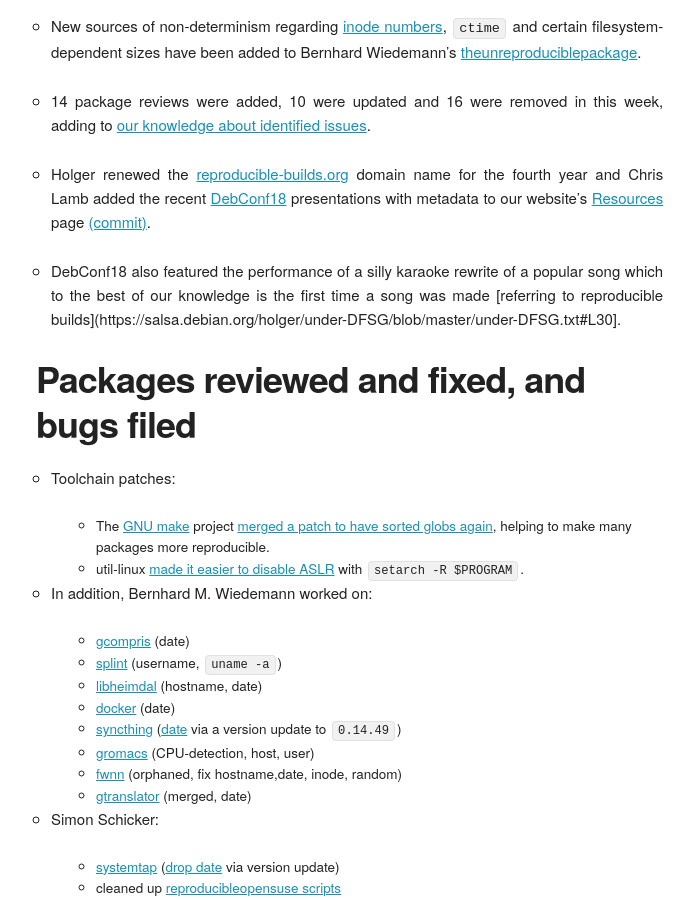
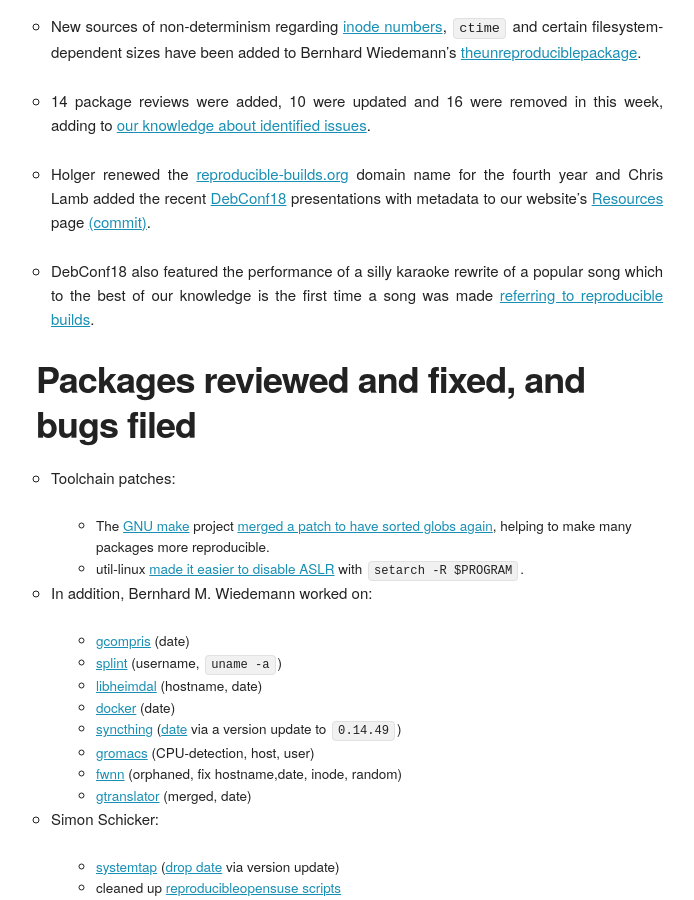
Before and after one commit to prototypefund/reproducible-website, a Jekyll site: the page built from _blog/posts/172.md, in a window 1280 px wide and 900 px high, scrolled down 1419 px. Shown: the whole window, without its empty margins (124-818 px from the left). Built offline with Jekyll 4.4.1, drawn with Linux system fonts in a browser that asks for light colours; some web fonts are replaced.

Commit message:
172: fix link syntax
Signed-off-by: Holger Levsen <holger@layer-acht.org>

```diff
--- a/_blog/posts/172.md
+++ b/_blog/posts/172.md
@@ -29,7 +29,7 @@
 
 * Holger renewed the [reproducible-builds.org](https://reproducible-builds.org) domain name for the fourth year and Chris Lamb added the recent [DebConf18](https://debconf18.debconf.org/) presentations with metadata to our website's [Resources](https://reproducible-builds.org/resources/) page [(commit)](https://salsa.debian.org/reproducible-builds/reproducible-website/commit/608b904).
 
-* DebConf18 also featured the performance of a silly karaoke rewrite of a popular song which to the best of our knowledge is the first time a song was made [referring to reproducible builds](https://salsa.debian.org/holger/under-DFSG/blob/master/under-DFSG.txt#L30].
+* DebConf18 also featured the performance of a silly karaoke rewrite of a popular song which to the best of our knowledge is the first time a song was made [referring to reproducible builds](https://salsa.debian.org/holger/under-DFSG/blob/master/under-DFSG.txt#L30).
 
 
 Packages reviewed and fixed, and bugs filed
```
